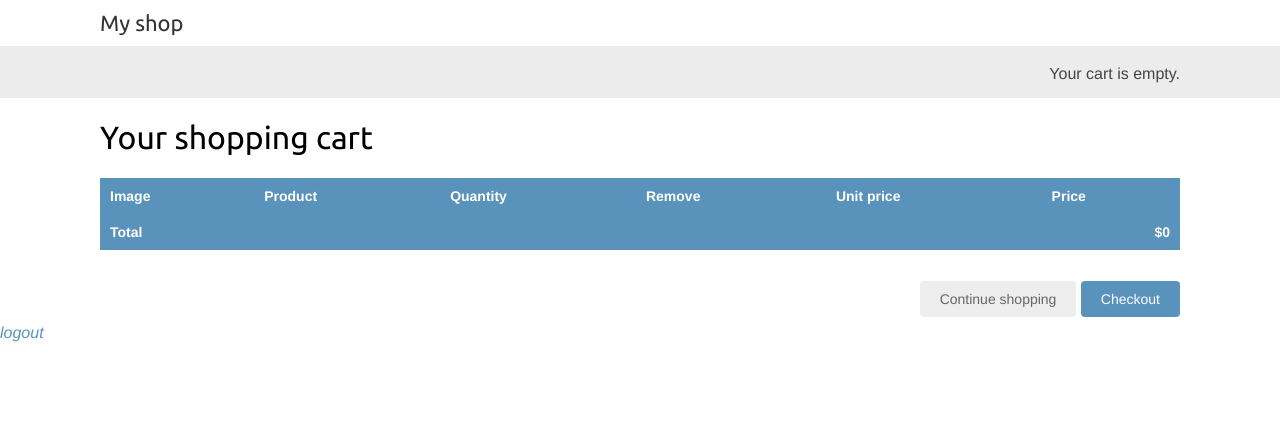
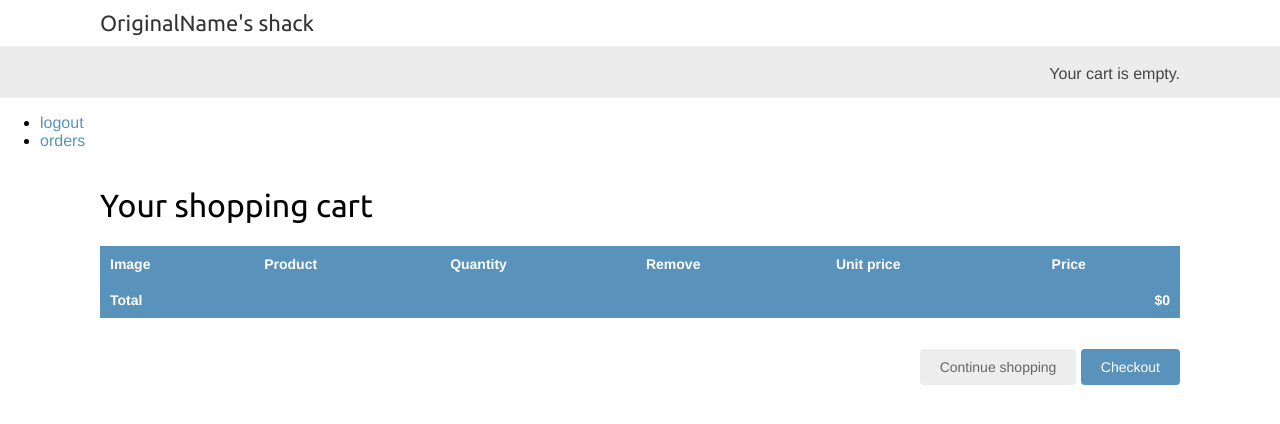
Before and after one commit to faber-v/softsec, a Django app: page /cart/ in a window 1280 px wide. Shown: the top 424 px of the page. Run offline with Django 3.2, Linux system fonts and the light colour scheme; a user stored in the database is signed in; parts of the project's set-up code (start-up, migrations or seed data) failed here and were passed over.

Commit message:
Add files via upload

```diff
--- a/myshop/shop/templates/shop/base.html
+++ b/myshop/shop/templates/shop/base.html
@@ -8,7 +8,7 @@
 </head>
 <body>
     <div id="header">
-        <a href="/" class="logo">My shop</a>
+        <a href="/" class="logo">OriginalName's shack</a>
     </div>
     <div id="subheader">
         <div class="cart">
@@ -24,16 +24,19 @@
             {% endwith %}
         </div>
     </div>
+    <div id="subheader2">
+        <ul>
+        {% if user.is_authenticated %}
+            <li><a href="/account/logout" class="cart">logout</a></li>
+            <li><a href="/account/orders/">orders</a></li>
+        {% else %}
+            <li><a href="/account/login" class="cart">login</a></li>
+        {% endif %}
+        </ul>
+    </div>
     <div id="content">
         {% block content %}
         {% endblock %}
     </div>
-    <div id="footer">
-        {% if user.is_authenticated %}
-            <i><a href="/account/logout" class="account-btn">logout</a></i>
-        {% else %}
-            <i><a href="/account/login" class="account-btn">login</a></i>
-        {% endif %}
-    </div>
 </body>
 </html>
```
